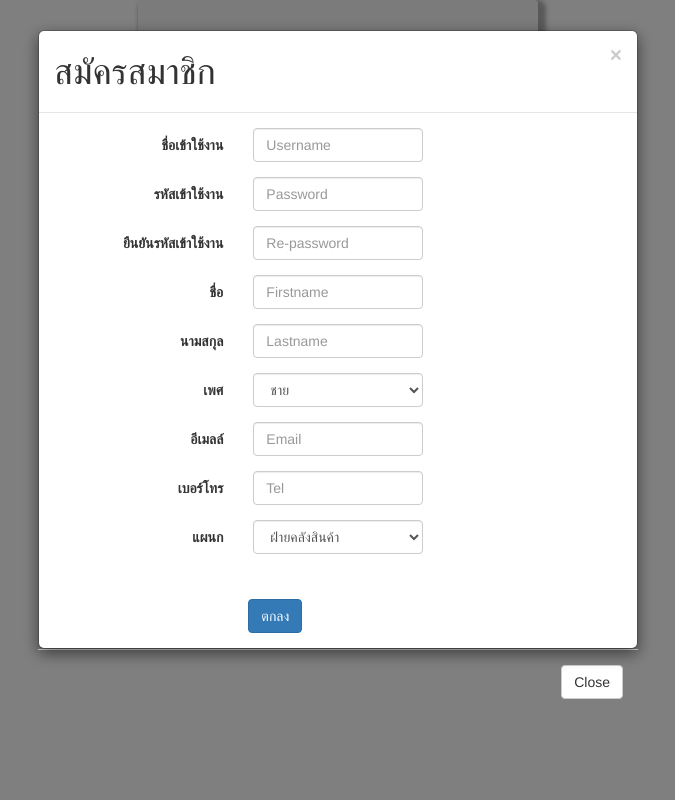
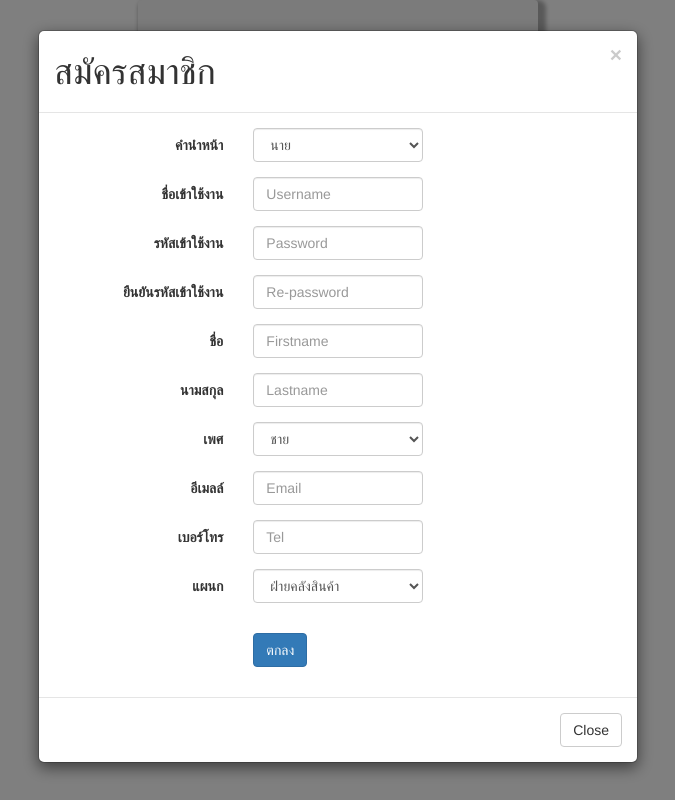
Before and after one commit to JohnaTar/Web, a PHP site: page / in a window 1280 px wide, after a click on "สมัครสมาชิก". Shown: the whole page, without its empty margins (302-977 px from the left). Run offline with PHP 8.4, Linux system fonts and the light colour scheme.

Commit message:
14/10/59

```diff
--- a/index.php
+++ b/index.php
@@ -61,10 +61,20 @@
 <!-- *********************************username from********************************************* -->
         <div class="modal-body">
             <div class="form-group">
+                <label class="col-md-4 control-label" for="selectbasic">คำนำหน้า</label>
+                    <div class="col-md-4">
+                    <select  name="stwPrefix_id" class="form-control input-md">
+                <option value="1">นาย </option>
+                <option value="2">นาง</option>
+                </select>
+                </div>
+            </div>
+
+            <div class="form-group">
                     <label class="col-md-4 control-label" for="fn">ชื่อเข้าใช้งาน</label>
 
                 <div class="col-md-4">
-                    <input  name="stwUsername" type="text" placeholder="Username" class="form-control input-md" required="">
+                    <input  name="stwUsername" type="text" placeholder="Username" class="form-control input-md" required="" pattern="[a-z0-9._%+-]">
 
                 </div>
             </div>
@@ -114,7 +124,7 @@
             <div class="form-group">
                     <label class="col-md-4 control-label" for="fn">อีเมลล์</label>
                 <div class="col-md-4">
-                    <input  name="stwEmail" type="text" placeholder="Email" class="form-control input-md" required="">
+                    <input  name="stwEmail" type="email" placeholder="Email" class="form-control input-md" required="" pattern="[a-z0-9._%+-]+@[a-z0-9.-]+\.[a-z]{2,3}$">
 
                 </div>
             </div>
@@ -147,10 +157,12 @@
 
 <!-- **********************************dept**************************************************** -->
                <div class="form-group">
-                    <input name="stwStatus_id" value="3" type="hidden"">
+                    <input name="stwStatus_id" value="3" type="hidden">
+                    <input type="hidden" name="stwActivate" value="2">
 
-                </div>
-            </div>
+               </div>
+
+
             <div class="form-group">
                 <label class="col-md-4 control-label" for="submit"></label>
                 <div class="col-md-4">
--- a/tables1.php
+++ b/tables1.php
@@ -140,6 +140,7 @@
                                         $A = "ไม่อนุมัติ";
 
                                     }
+
                                         ?>
 
                                     <td><?php echo $row["stwPrefix_name"]; ?></td>
```
